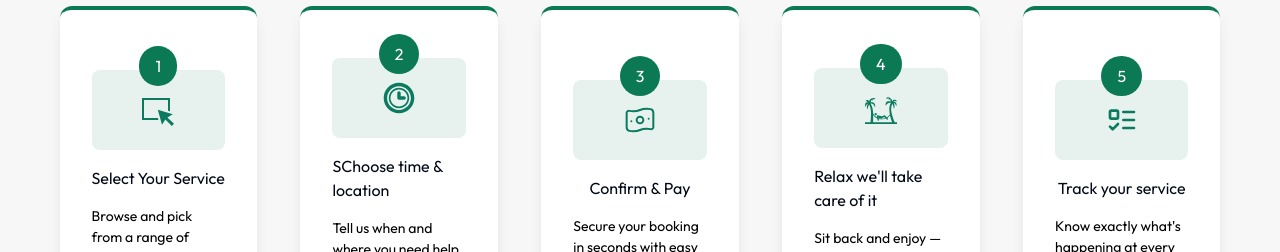
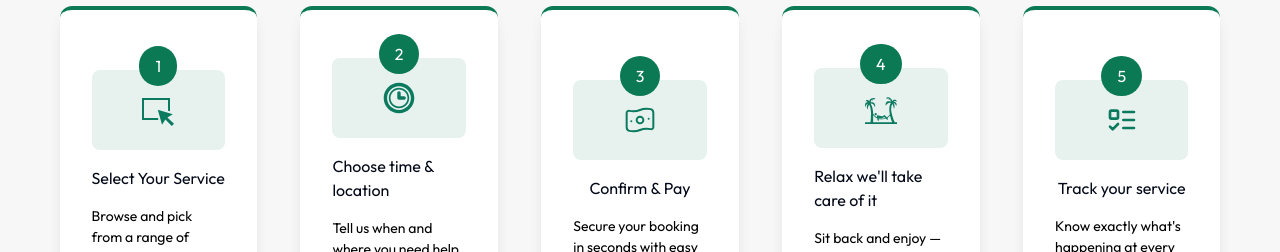
Before and after one commit to IykeMich/servease, a Next.js app: page / in a window 1280 px wide. Shown: the part 2140-2392 px from the top of the page. Built offline with nearby package versions, Linux system fonts and the light colour scheme.

Commit message:
type resolved

```diff
--- a/app/components/homepage/HowServeWorks.tsx
+++ b/app/components/homepage/HowServeWorks.tsx
@@ -71,7 +71,7 @@ export default function HowServeWorks() {
 
 const guidelines: {id:number; image:string; title:string; description:string}[] = [
     {id:1, image: "/assets/homepage/guidelines/guideline1.svg", title: "Select Your Service", description: "Browse and pick from a range of trusted home services — cleaning, repairs, errands...."},
-    {id:2, image: "/assets/homepage/guidelines/guideline2.svg", title: "SChoose time & location", description: "Tell us when and where you need help — we'll match you with the right professional."},
+    {id:2, image: "/assets/homepage/guidelines/guideline2.svg", title: "Choose time & location", description: "Tell us when and where you need help — we'll match you with the right professional."},
     {id:3, image: "/assets/homepage/guidelines/guideline3.svg", title: "Confirm & Pay", description: "Secure your booking in seconds with easy online payment and instant confirmation."},
     {id:4, image: "/assets/homepage/guidelines/guideline4.svg", title: "Relax we'll take care of it", description: "Sit back and enjoy — our vetted pros will handle the job with care and efficiency."},
     {id:5, image: "/assets/homepage/guidelines/guideline5.svg", title: "Track your service", description: "Know exactly what's happening at every step of your service order"},
```
